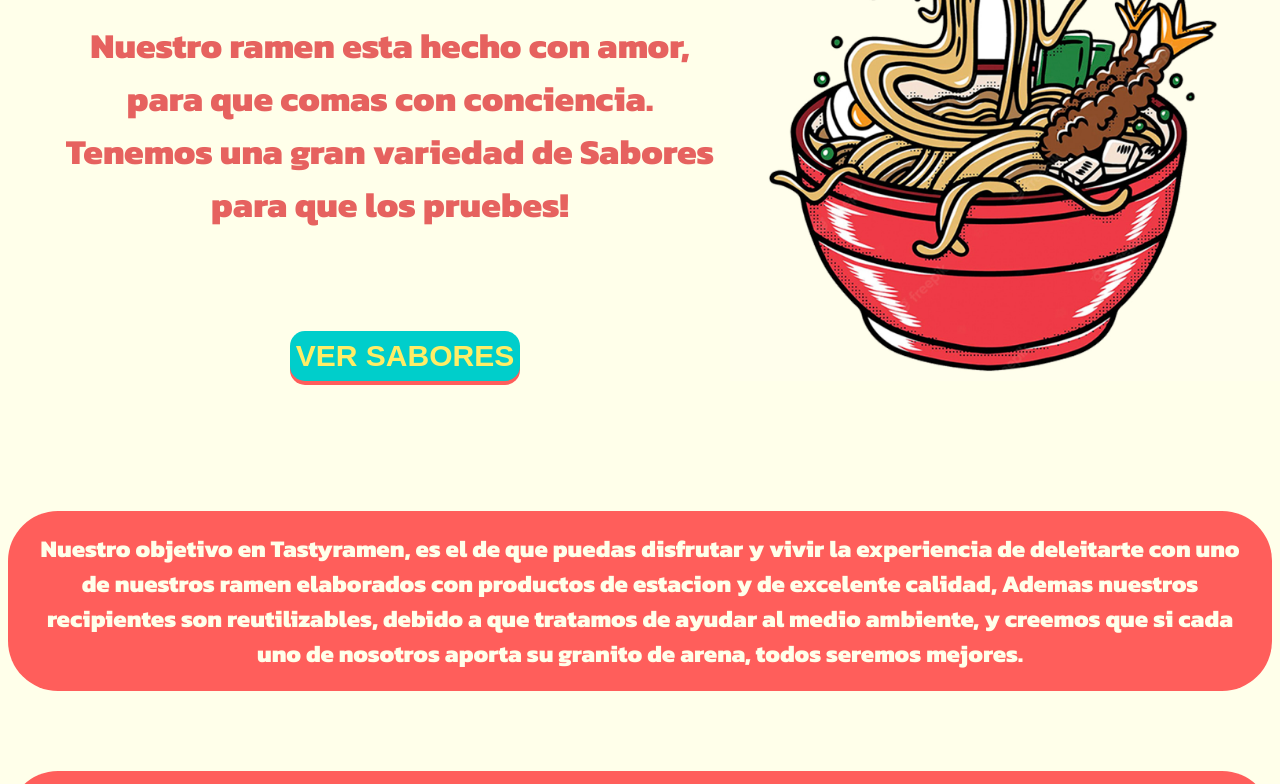
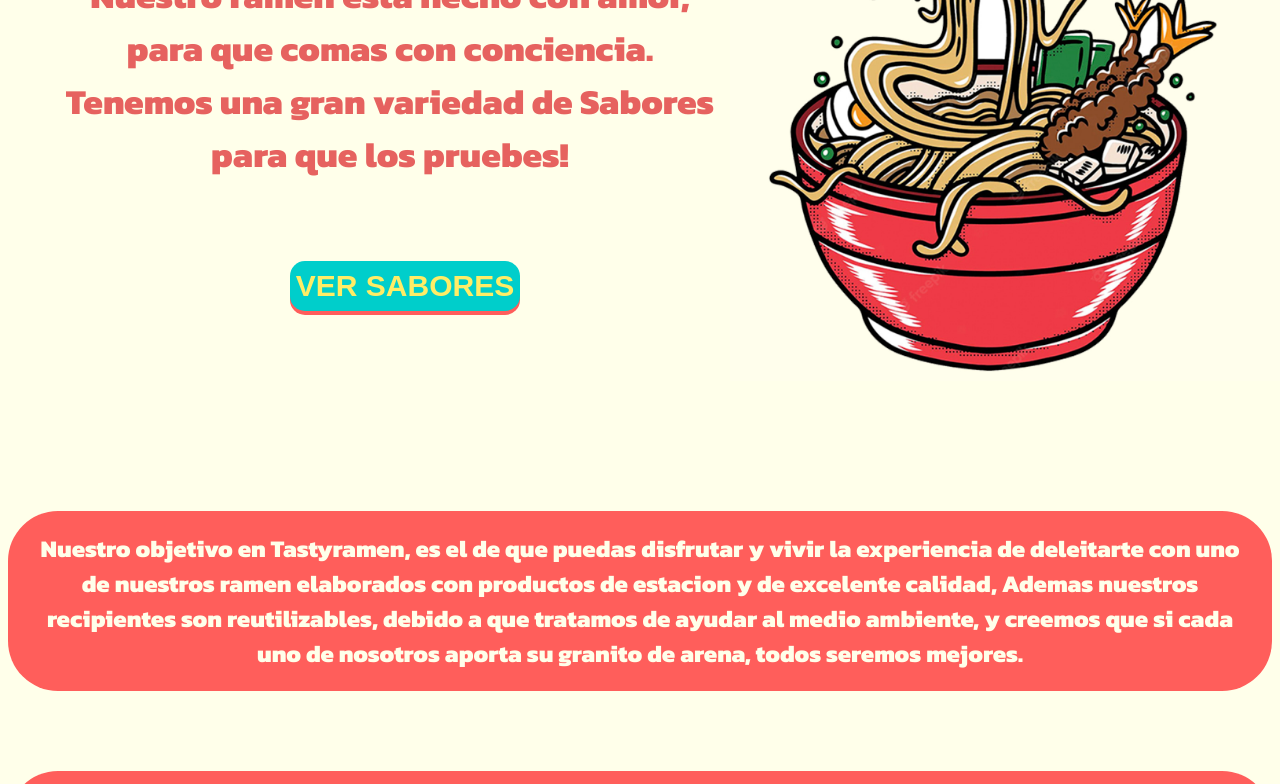
Before and after one commit to Maximo203/tastyramen, a plain HTML site: page index.html in a window 1280 px wide. Shown: the part 316-1100 px from the top of the page. Drawn offline with Linux system fonts and the light colour scheme.

Commit message:
nuevos cambiosss

```diff
--- a/index.css
+++ b/index.css
@@ -122,12 +122,15 @@ body {
 .conteiner-atrapalos img {
     width: 650px;
     margin-left: 80px;
+
 }
 
 .conteiner-atrapalos p {
     margin-left: 50px;
     margin-bottom: 100px;
     display: flex;
+    position: relative;
+    bottom: 50px;
 
 
 }
@@ -152,7 +155,8 @@ font-weight: bolder;
 margin-left: 80px;
 margin-bottom: 50px;
 box-shadow: 0px 4px #FF5E5B;
-
+position: relative;
+bottom: 70px;
 
 }
 
@@ -489,7 +493,6 @@ margin: 30px;
     }
 
 
-
     .ramen3d img {
         width: 480px;
         height: 400px;
```
